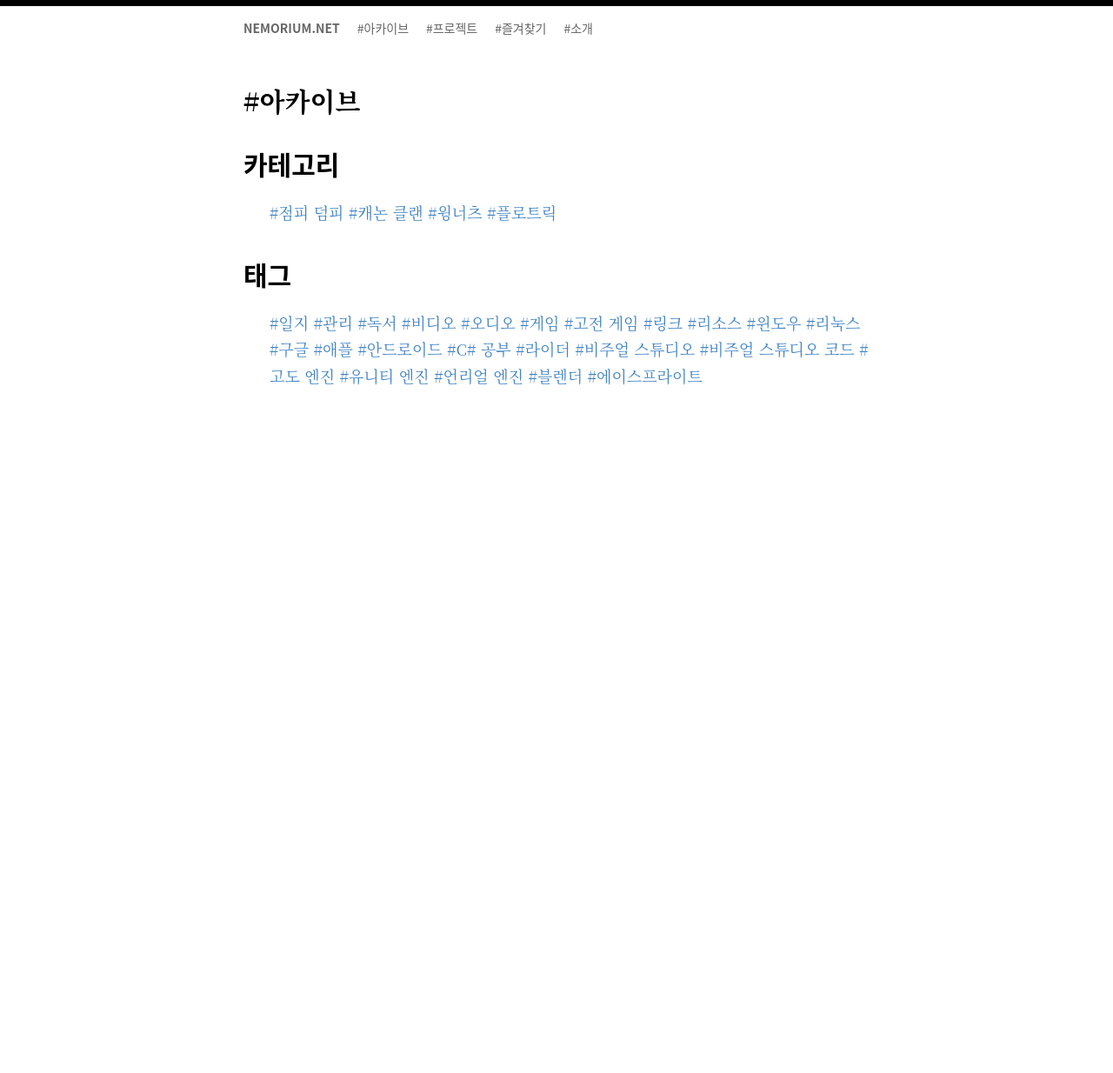
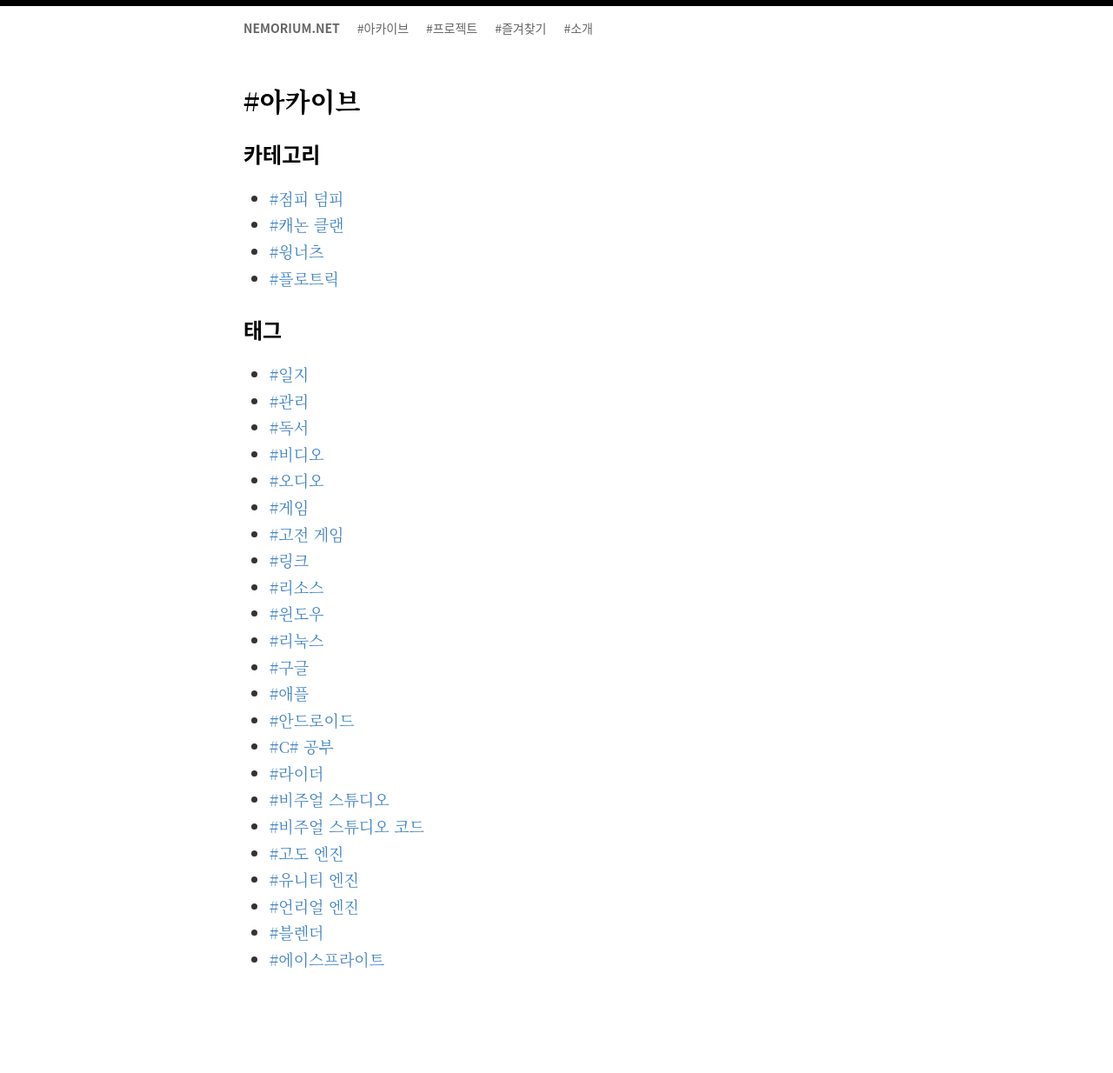
Before and after one commit to oxmhpark/oxmhpark, a Jekyll site: the page built from archives.md, in a window 1280 px wide. Shown: the whole page at 87% size. Built offline with Jekyll 4.4.1, drawn with Linux system fonts in a browser that asks for light colours; comment, search, counter and statistics services are not loaded; before the commit the page ends 900 px from its top, so only the background shows below that.

Commit message:
아카이브 스타일 수정

```diff
--- a/_layouts/archives-terms.html
+++ b/_layouts/archives-terms.html
@@ -6,7 +6,7 @@ layout: default
 
 <div class="archives archive-type-terms">
   {% if site.data.categories %}
-  <h1>카테고리</h1>
+  <h2>카테고리</h2>
   <ul class="list-categories">
     {% for category in site.data.categories %}
     {% assign slug = category[0] %}
@@ -17,7 +17,7 @@ layout: default
   </ul>
   {% endif %}
   {% if site.data.tags %}
-  <h1>태그</h1>
+  <h2>태그</h2>
   <ul class="list-tags">
     {% for tag in site.data.tags %}
     {% assign slug = tag[0] %}
--- a/_sass/_theme.archives.scss
+++ b/_sass/_theme.archives.scss
@@ -7,8 +7,10 @@
 
 .archive-type-terms
 {
-  ul
+  ul.list-terms
   {
+    margin-left: 0;
+
     li
     {
       list-style-type: none;
```
